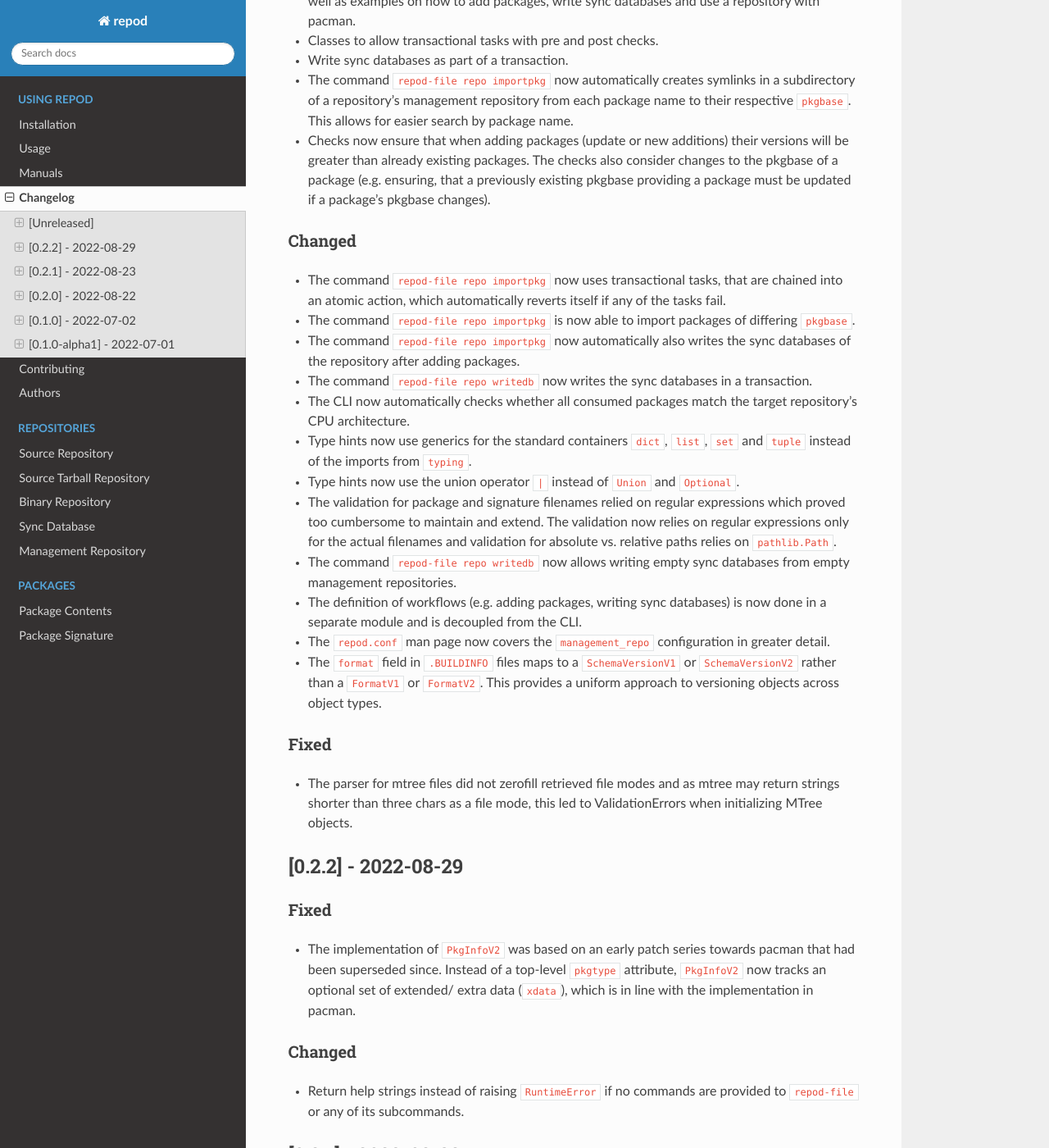
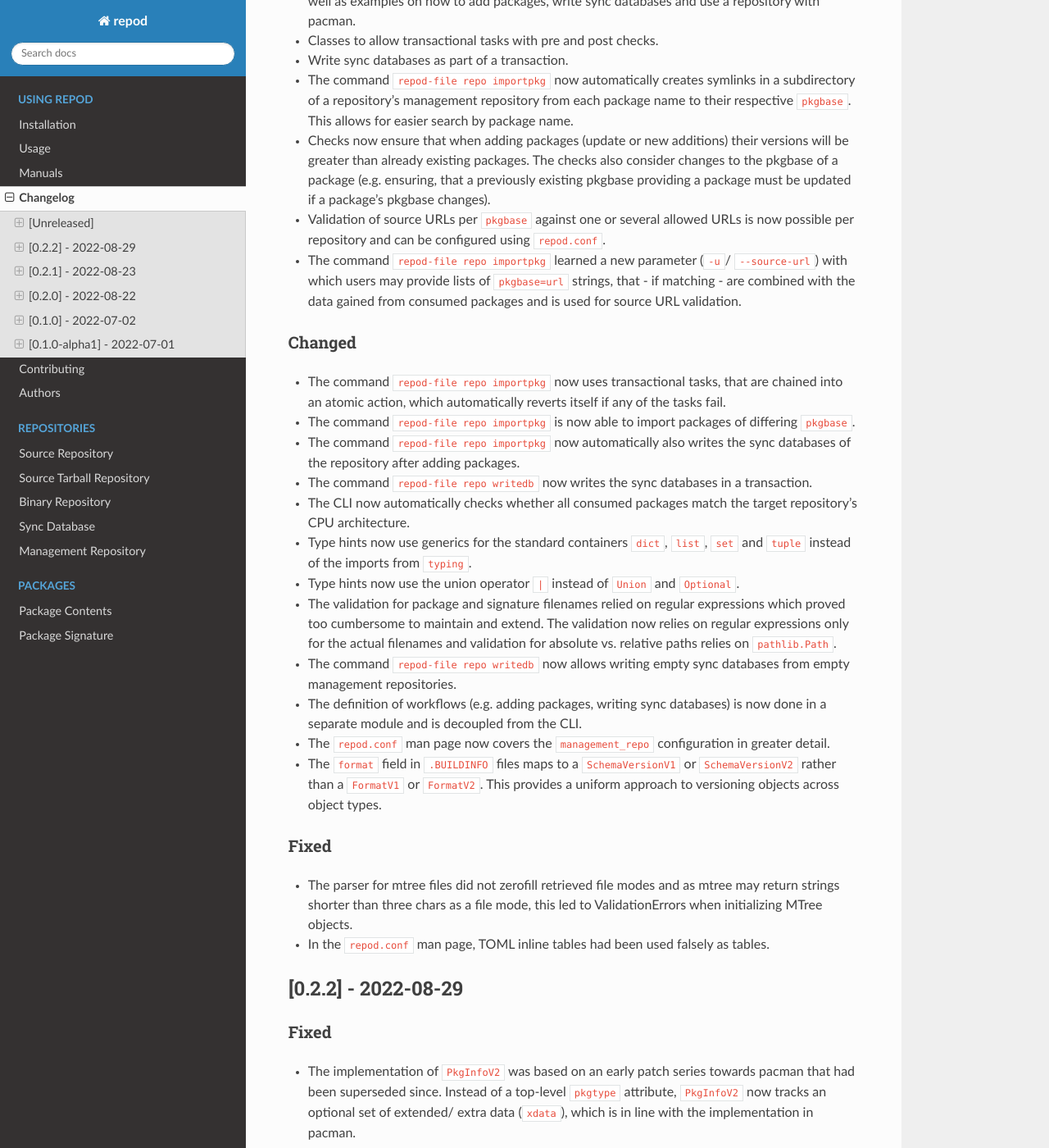
Before and after one commit to archlinux/repod, a Sphinx documentation site: the page built from docs/repod/changelog.rst, in a window 1280 px wide and 1400 px high, scrolled down 372 px. Shown: the whole window at 82% size. Built offline with Sphinx 7.4.7 and the Read the Docs theme 2.0.0, drawn with Linux system fonts in a browser that asks for light colours.

Commit message:
Add changelog for source URL validation
docs/repod/changelog.rst:
Add changelog for source URL validation and fixes to `repod.conf` man
page.

```diff
--- a/docs/repod/changelog.rst
+++ b/docs/repod/changelog.rst
@@ -29,6 +29,12 @@
   consider changes to the pkgbase of a package (e.g. ensuring, that a
   previously existing pkgbase providing a package must be updated if a
   package's pkgbase changes).
+* Validation of source URLs per ``pkgbase`` against one or several allowed URLs
+  is now possible per repository and can be configured using ``repod.conf``.
+* The command ``repod-file repo importpkg`` learned a new parameter (``-u``/
+  ``--source-url``) with which users may provide lists of ``pkgbase=url``
+  strings, that - if matching - are combined with the data gained from consumed
+  packages and is used for source URL validation.
 
 Changed
 ^^^^^^^
@@ -68,6 +74,8 @@
 * The parser for mtree files did not zerofill retrieved file modes and as mtree
   may return strings shorter than three chars as a file mode, this led to
   ValidationErrors when initializing MTree objects.
+* In the ``repod.conf`` man page, TOML inline tables had been used falsely as
+  tables.
 
 [0.2.2] - 2022-08-29
 --------------------
```
